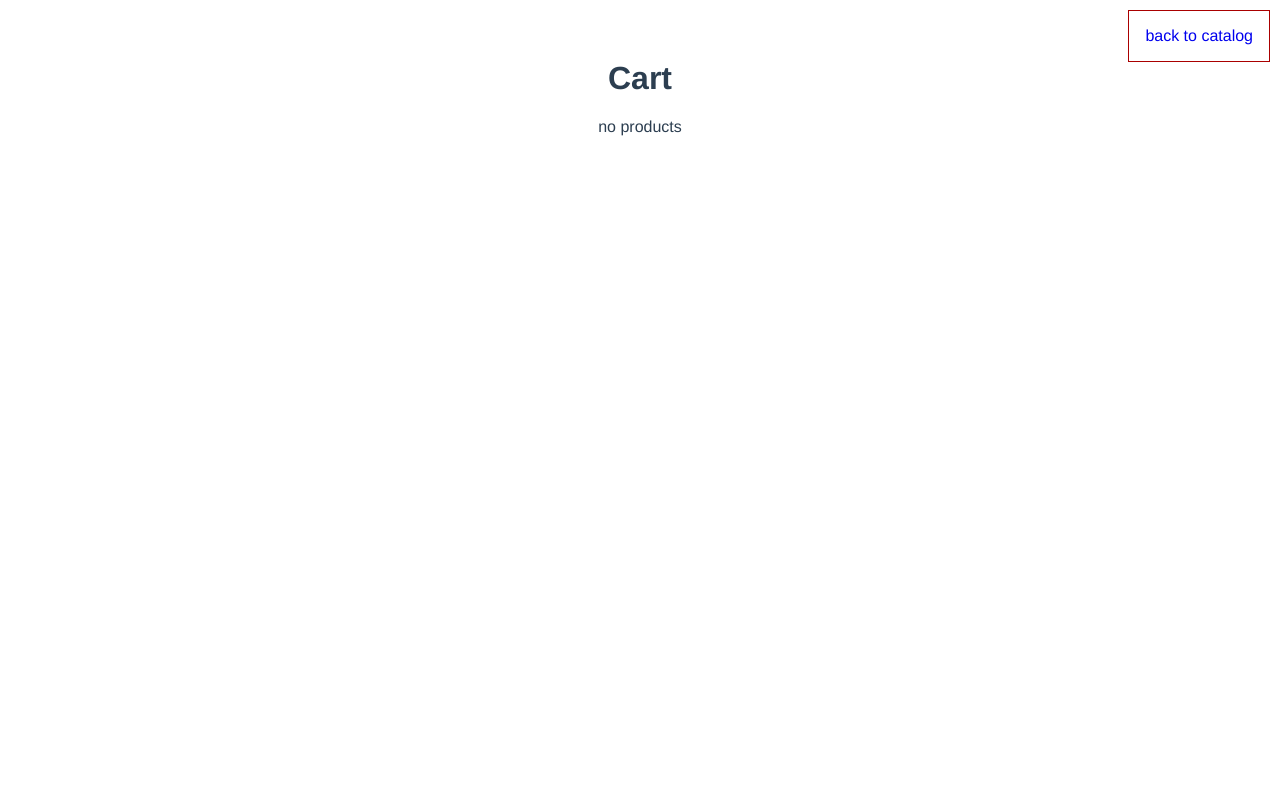
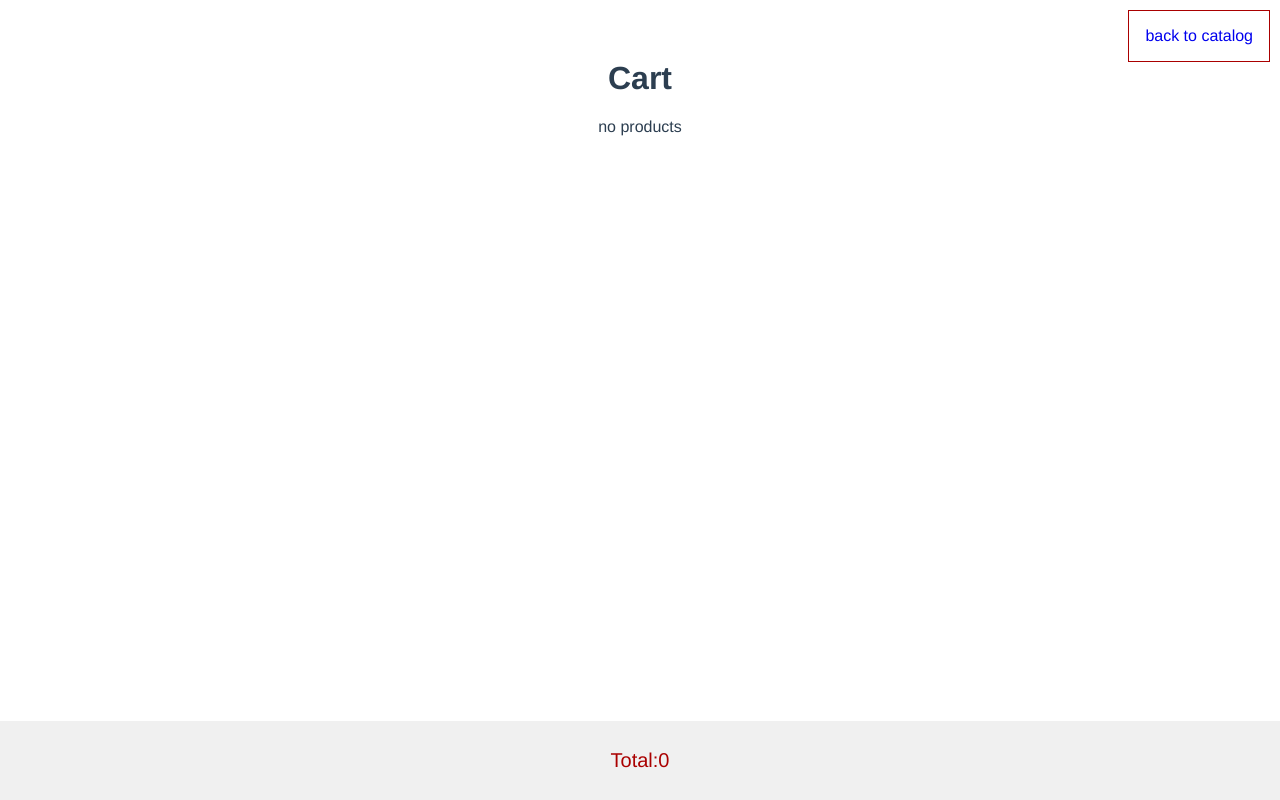
Before and after one commit to frontov/vue-tutorial-shop, a Vue app: page /cart in a window 1280 px wide. Built offline with nearby package versions, Linux system fonts and the light colour scheme.

Commit message:
total +-
7

```diff
--- a/src/components/v-cart-item.vue
+++ b/src/components/v-cart-item.vue
@@ -8,8 +8,13 @@
     </div>
 
     <div>
-      <p>quantity
-        {{ product_data.quantity }}
+      <p>quantity</p>
+      <p>
+        <span class="v-cart-item__quantity">
+          <span class="v-cart-item__quantity__btn" @click="decrement">-</span>
+          {{ product_data.quantity }}
+          <span class="v-cart-item__quantity__btn" @click="increment">+</span>
+        </span>
       </p>
     </div>
     <button class="btn"
@@ -31,8 +36,16 @@ export default {
     }
   },
   methods: {
+
+
     deleteFromCard() {
       this.$emit('deleteFromCard')
+    },
+    increment(){
+      this.$emit('increment')
+    },
+    decrement(){
+      this.$emit('decrement')
     }
   },
   mounted() {
@@ -55,5 +68,14 @@ export default {
   &__image {
     max-width: 400px;
   }
+  &__quantity{
+    font-size: 20px;
+    color: #aa0000;
+    &__btn{
+      cursor: pointer;
+    }
+  }
+
+
 }
 </style>
--- a/src/components/v-cart.vue
+++ b/src/components/v-cart.vue
@@ -12,7 +12,13 @@
         v-for="(item, index) in CART"
         :key="item.article"
         :product_data="item"
-        @deleteFromCard="deleteFromCard(index)"/>
+        @deleteFromCard="deleteFromCard(index)"
+        @increment="increment(index)"
+        @decrement="decrement(index)"/>
+  </div>
+  <div class="v-cart__total">
+    <p>Total: </p>
+    <p>{{ cartTotalCost }}</p>
   </div>
 </template>
 
@@ -28,20 +34,36 @@ export default {
   props: {},
   methods: {
     ...mapActions([
-      'DELETE_FROM_CART'
+      'DELETE_FROM_CART',
+      'INCREMENT_CART_ITEM',
+      'DECREMENT_CART_ITEM'
     ]),
     deleteFromCard(index) {
       this.DELETE_FROM_CART(index)
+    },
+    increment(index) {
+      this.INCREMENT_CART_ITEM(index)
+    },
+    decrement(index) {
+      this.DECREMENT_CART_ITEM(index)
     }
   },
   computed: {
-    ...mapGetters(['CART'])
+    ...mapGetters(['CART']),
+    cartTotalCost() {
+      let result = 0;
+      for (let item of this.CART) {
+        result += (item.price * item.quantity);
+      }
+      return result;
+    }
   }
 }
 </script>
 
 <style lang="scss">
 .v-cart {
+  margin-bottom: 100px;
   &__list {
     display: flex;
     flex-wrap: wrap;
@@ -56,5 +78,18 @@ export default {
     padding: $padding*2;
     border: solid 1px #aa0000;
   }
+  &__total{
+    position: fixed;
+    bottom: 0;
+    right: 0;
+    left: 0;
+    padding: $padding;
+    display: flex;
+    justify-content: center;
+    background: #f0f0f0;
+    color: #aa0000;
+    //margin: $margin;
+    font-size: 20px;
+  }
 }
 </style>
--- a/src/components/v-catalog.vue
+++ b/src/components/v-catalog.vue
@@ -33,7 +33,6 @@ export default {
       'ADD_TO_CART'
     ]),
     addToCart(data) {
-      console.log(data)
       this.ADD_TO_CART(data)
     }
   },
--- a/src/vuex/store.js
+++ b/src/vuex/store.js
@@ -23,6 +23,17 @@ export default Vuex.createStore({
         },
         DEL_FROM_CART: (state, index) => {
             state.cart.splice(index, 1);
+        },
+        INCREMENT_CART_ITEM_QUANTITY: (state, index) =>{
+            state.cart[index].quantity++;
+        },
+        DECREMENT_CART_ITEM_QUANTITY: (state, index) =>{
+            if (state.cart[index].quantity>1) {
+                state.cart[index].quantity--;
+            }
+            else {
+                state.cart.splice(index, 1);
+            }
         }
     },
     actions: {
@@ -44,6 +55,12 @@ export default Vuex.createStore({
         },
         DELETE_FROM_CART({commit}, index) {
             commit('DEL_FROM_CART', index);
+        },
+        INCREMENT_CART_ITEM({commit}, index){
+            commit('INCREMENT_CART_ITEM_QUANTITY', index);
+        },
+        DECREMENT_CART_ITEM({commit}, index){
+            commit('DECREMENT_CART_ITEM_QUANTITY', index);
         }
     },
     getters: {
```
